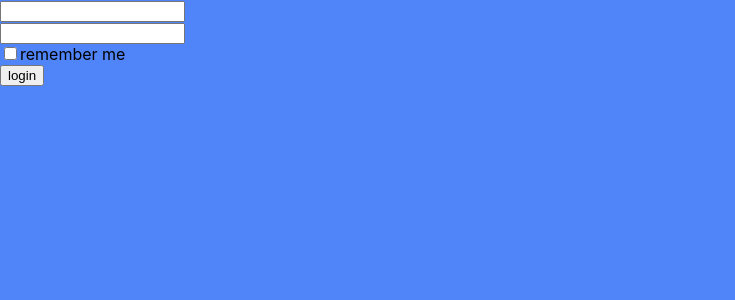
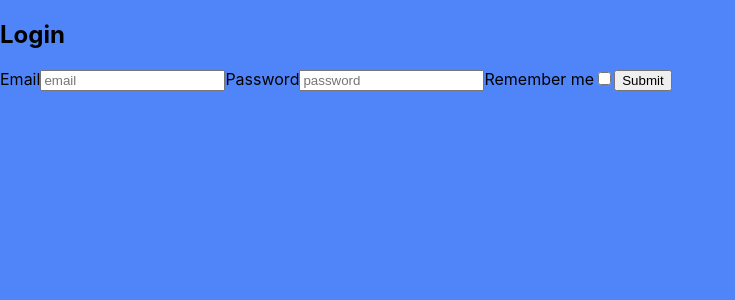
Before and after one commit to boevoivertolet/casecook-hooks, a React (Create React App) app: page /loginPage in a window 1280 px wide. Shown: the top 300 px of the page, without its empty margins (0-735 px from the left). Built offline with nearby package versions, Linux system fonts and the light colour scheme; no server answers.

Commit message:
сделал login

```diff
--- a/package.json
+++ b/package.json
@@ -13,6 +13,7 @@
     "@types/react-redux": "^7.1.27",
     "@types/react-router-dom": "^5.3.3",
     "axios": "^1.5.1",
+    "formik": "^2.4.5",
     "react": "^18.2.0",
     "react-dom": "^18.2.0",
     "react-redux": "^8.1.3",
--- a/public/index.html
+++ b/public/index.html
@@ -24,7 +24,7 @@
       work correctly both with client-side routing and a non-root public URL.
       Learn how to configure a non-root public URL by running `npm run build`.
     -->
-    <title>React App</title>
+    <title>CaseCook</title>
   </head>
   <body>
     <noscript>You need to enable JavaScript to run this app.</noscript>
--- a/src/app/authReducer.ts
+++ b/src/app/authReducer.ts
@@ -1,6 +1,7 @@
 import { Dispatch } from 'redux'
 import { ThunkAction } from 'redux-thunk'
 import { authAPI } from '../api/api'
+import { LoginFormDataType } from '../components/LoginForm'
 
 let initialState: InitialAuthStateType = {
       data: {
@@ -52,23 +53,24 @@ export const getAuthUserData =
             })
       }
 
-// export const login =
-//       ({ email, password, rememberMe }: LoginFormDataType) =>
-//       (dispatch: Dispatch<any>) => {
-//             // dispatch(setIsFetchingAC(true))
-//             authAPI.login(email, password, rememberMe).then((res) => {
-//                   if (res.resultCode === 0) {
-//                         dispatch(getAuthUserData())
-//                   } else {
-//                         let message = res.messages.length > 0 ? res.messages[0] : ' Some error'
-//                         let action = stopSubmit('login', {
-//                               _error: message,
-//                         })
-//                         dispatch(action)
-//                   }
-//                   // dispatch(setIsFetchingAC(false))
-//             })
-//       }
+export const login =
+      ({ email, password, rememberMe }: LoginFormDataType) =>
+      (dispatch: Dispatch<any>) => {
+            // dispatch(setIsFetchingAC(true))
+            authAPI.login(email, password, rememberMe).then((res) => {
+                  if (res.resultCode === 0) {
+                        dispatch(getAuthUserData())
+                  }
+                  // else {
+                  //       let message = res.messages.length > 0 ? res.messages[0] : ' Some error'
+                  //       let action = stopSubmit('login', {
+                  //             _error: message,
+                  //       })
+                  //       dispatch(action)
+                  // }
+                  // dispatch(setIsFetchingAC(false))
+            })
+      }
 
 export const logout = () => (dispatch: Dispatch<any>) => {
       // dispatch(setIsFetchingAC(true))
--- /dev/null
+++ b/src/components/LoginForm.tsx
@@ -0,0 +1,64 @@
+import 'react-app-polyfill/ie11';
+import * as React from 'react';
+import { Formik, Field, Form, FormikHelpers } from 'formik';
+import { login } from '../app/authReducer'
+import { useAppDispatch } from '../app/store'
+
+interface Values {
+      email: string;
+      password: string;
+      rememberMe: boolean;
+}
+
+export const LoginForm = () => {
+      const dispatch = useAppDispatch()
+      return (
+            <div>
+                  <h1>Login</h1>
+                  <Formik
+                        initialValues={{
+                              email: '',
+                              password: '',
+                              rememberMe: false,
+                        }}
+                        onSubmit={(
+                              values: Values,
+                              { setSubmitting }: FormikHelpers<Values>
+                        ) => {
+                              console.log(values)
+
+                              setTimeout(() => {
+                                   dispatch( login(values))
+                                    setSubmitting(false);
+
+
+                              }, 500);
+                        }}
+                  >
+                        <Form>
+                              <label htmlFor="email">Email</label>
+                              <Field type={'email'} id="email" name="email" placeholder="email" />
+
+                              <label htmlFor="password">Password</label>
+                              <Field type={'password'} id="password" name="password" placeholder="password" />
+
+                              <label htmlFor="rememberMe">Remember me</label>
+                              <Field
+                                    id="rememberMe"
+                                    name="rememberMe"
+                                    type="checkbox"
+                              />
+
+                              <button type="submit">Submit</button>
+                        </Form>
+                  </Formik>
+            </div>
+      );
+};
+
+
+export type LoginFormDataType = {
+      email: string
+      password: string
+      rememberMe: boolean
+}
--- a/src/pages/LoginPage/LoginPage.tsx
+++ b/src/pages/LoginPage/LoginPage.tsx
@@ -1,5 +1,6 @@
 import { Navigate } from 'react-router-dom'
 import { useAppSelector } from '../../app/store'
+import { LoginForm } from '../../components/LoginForm'
 
 export const LoginPage = () => {
       const isAuth = useAppSelector<boolean>((state) => state.auth.data.isAuth)
@@ -16,19 +17,7 @@ export const LoginPage = () => {
                         background: 'rgb(80, 133, 250)',
                   }}
             >
-                  <form>
-                        <div>
-                              <input type='text' />
-                        </div>
-                        <div>
-                              <input type='password' />
-                        </div>
-                        <div>
-                              <input type='checkbox' />
-                              remember me
-                        </div>
-                        <button>login</button>
-                  </form>
+           <LoginForm/>
             </div>
       )
 }
--- a/src/pages/ProfilePage/ProfilePage.tsx
+++ b/src/pages/ProfilePage/ProfilePage.tsx
@@ -5,7 +5,6 @@ import { UserProfile } from './UserProfile/UserProfile'
 import { UserProfilePosts } from './UserProfile/UserProfilePosts'
 import { IUserProfile, getStatusProfile, getUserProfile } from './profilePageReducer'
 import { useEffect } from 'react'
-import { AuthUserType } from '../../app/authReducer'
 
 export const ProfilePage = () => {
       const profilePage = useAppSelector<ProfilePageType>((state) => state.profilePage)
--- a/src/pages/UsersPage/UsersPage.tsx
+++ b/src/pages/UsersPage/UsersPage.tsx
@@ -12,17 +12,15 @@ export function UsersPage() {
       const pageNumber = usersPage.totalCount // номер страницы
 
       useEffect(() => {
-            dispatch(requestUsers(2, 10)) //hard code
+            dispatch(requestUsers(1, 10)) //hard code
       }, [])
 
       if (!isAuth) return <Navigate to={'/loginPage'} />
       return (
             <div>
-                  <div>
-                        {usersPage.items.map((user) => (
-                              <UserCard key={user.id} user={user} />
-                        ))}
-                  </div>
+                  {usersPage.items.map((user) => (
+                        <UserCard key={user.id} user={user} />
+                  ))}
             </div>
       )
 }
```
Also changed, not shown: 1 other file (tests, documents, lock files or other folders).
